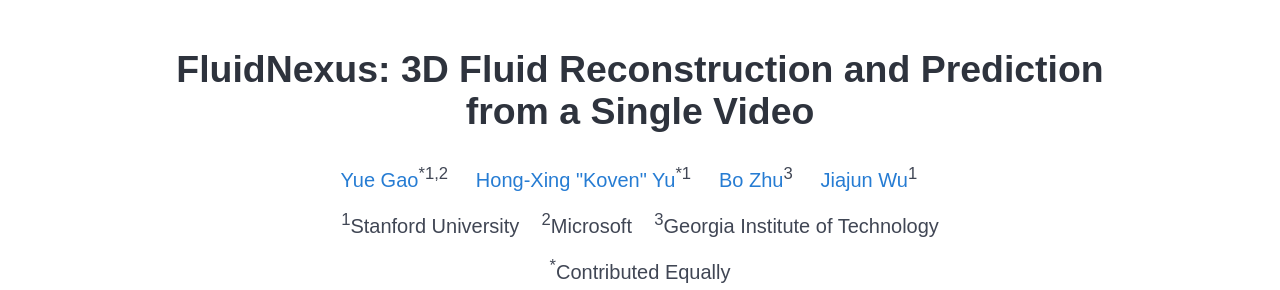
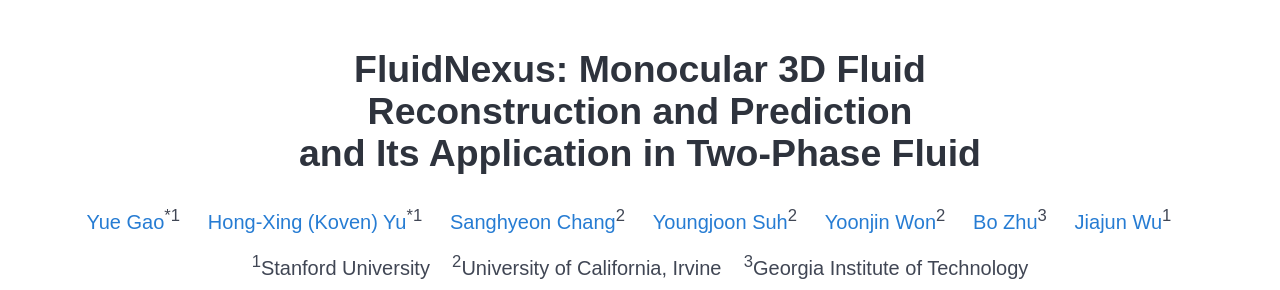
Before and after one commit to ueoo/fluid_nexus, a plain HTML site: page index.html in a window 1280 px wide. Shown: the top 290 px of the page. Drawn offline with nearby package versions, Linux system fonts and the light colour scheme; some icons are missing.

Commit message:
update for AITF

```diff
--- a/index.html
+++ b/index.html
@@ -42,19 +42,27 @@
                     <div class="column has-text-centered">
                         <h1 class="title is-1 publication-title">
                             FluidNexus: <wbr>
-                            3D Fluid <span class="no-break">Reconstruction and Prediction</span>
+                            Monocular 3D Fluid <span class="no-break">Reconstruction and Prediction</span> <span class="no-break">and Its Application in Two-Phase Fluid</span>
                             <wbr>
-                            <span class="no-break">from a Single Video</span>
                           </h1>
                         <div class="is-size-5 publication-authors">
                             <!-- Paper authors -->
                             <span class="author-block">
                                 <a href="https://yuegao.me" target="_blank">Yue
-                                    Gao</a><sup>*</sup><sup>1,2</sup>&nbsp&nbsp&nbsp&nbsp
+                                    Gao</a><sup>*</sup><sup>1</sup>&nbsp&nbsp&nbsp&nbsp
                             </span>
                             <span class="author-block">
-                                <a href="https://kovenyu.com/" target="_blank">Hong-Xing "Koven"
+                                <a href="https://kovenyu.com/" target="_blank">Hong-Xing (Koven)
                                     Yu</a><sup>*</sup><sup>1</sup>&nbsp&nbsp&nbsp&nbsp
+                            </span>
+                            <span class="author-block">
+                                <a href="https://scholar.google.com/citations?user=accqWtcAAAAJ" target="_blank">Sanghyeon Chang</a><sup>2</sup>&nbsp&nbsp&nbsp&nbsp
+                            </span>
+                            <span class="author-block">
+                                <a href="https://scholar.google.com/citations?user=AJ0ZIGoAAAAJ" target="_blank">Youngjoon Suh</a><sup>2</sup>&nbsp&nbsp&nbsp&nbsp
+                            </span>
+                            <span class="author-block">
+                                <a href="https://www.won.eng.uci.edu/people/pi/" target="_blank">Yoonjin Won</a><sup>2</sup>&nbsp&nbsp&nbsp&nbsp
                             </span>
                             <span class="author-block">
                                 <a href="https://faculty.cc.gatech.edu/~bozhu/" target="_blank">Bo
@@ -66,7 +74,7 @@
                             </span>
                             <br>
                             <sup>1</sup>Stanford University &nbsp&nbsp
-                            <sup>2</sup>Microsoft &nbsp&nbsp
+                            <sup>2</sup>University of California, Irvine &nbsp&nbsp
                             <sup>3</sup>Georgia Institute of Technology
                             <br>
                             <sup>*</sup>Contributed Equally
```
